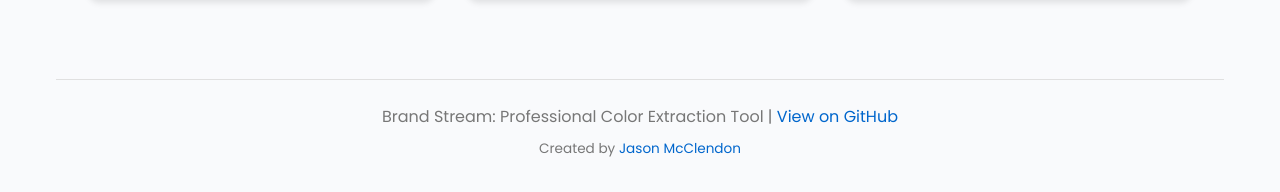
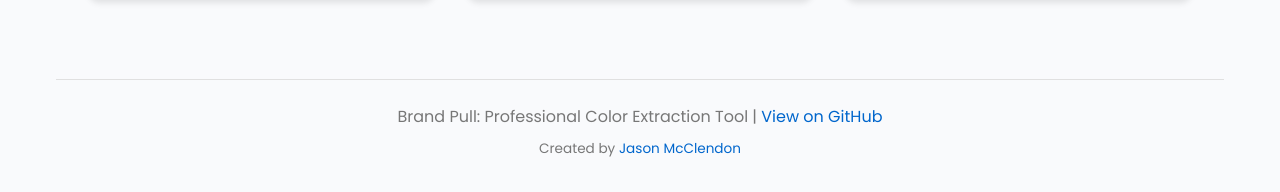
Before and after one commit to TzaddiLamed/brand-pull, a Flask app: page / in a window 1280 px wide. Shown: the part 1240-1432 px from the top of the page. Run offline with Flask 3, Linux system fonts and the light colour scheme.

Commit message:
Name Change in footer

```diff
--- a/templates/index.html
+++ b/templates/index.html
@@ -74,7 +74,7 @@
         </main>
 
         <footer>
-            <p>Brand Stream: Professional Color Extraction Tool | <a href="https://github.com/TzaddiLamed/brand-pull" target="_blank">View on GitHub</a></p>
+            <p>Brand Pull: Professional Color Extraction Tool | <a href="https://github.com/TzaddiLamed/brand-pull" target="_blank">View on GitHub</a></p>
             <p class="small-text">Created by <a href="https://jason-mc.net/" target="_blank">Jason McClendon</a></p>
         </footer>
     </div>
```
